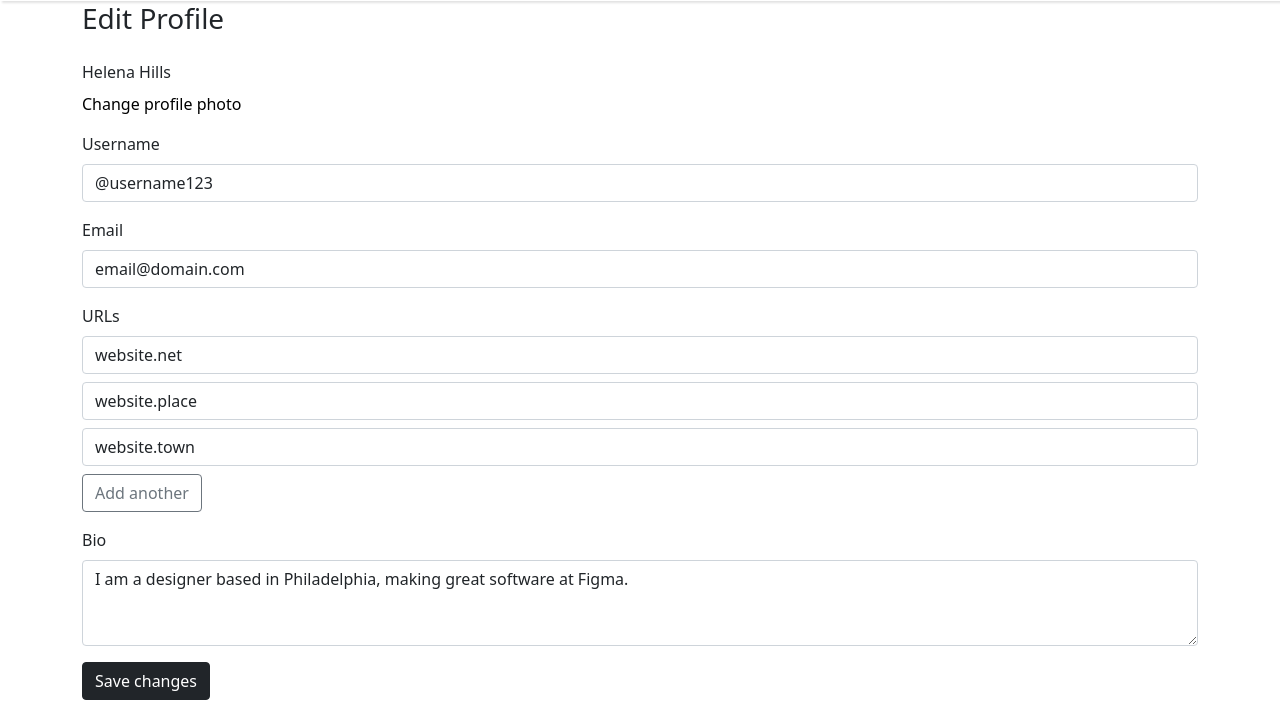
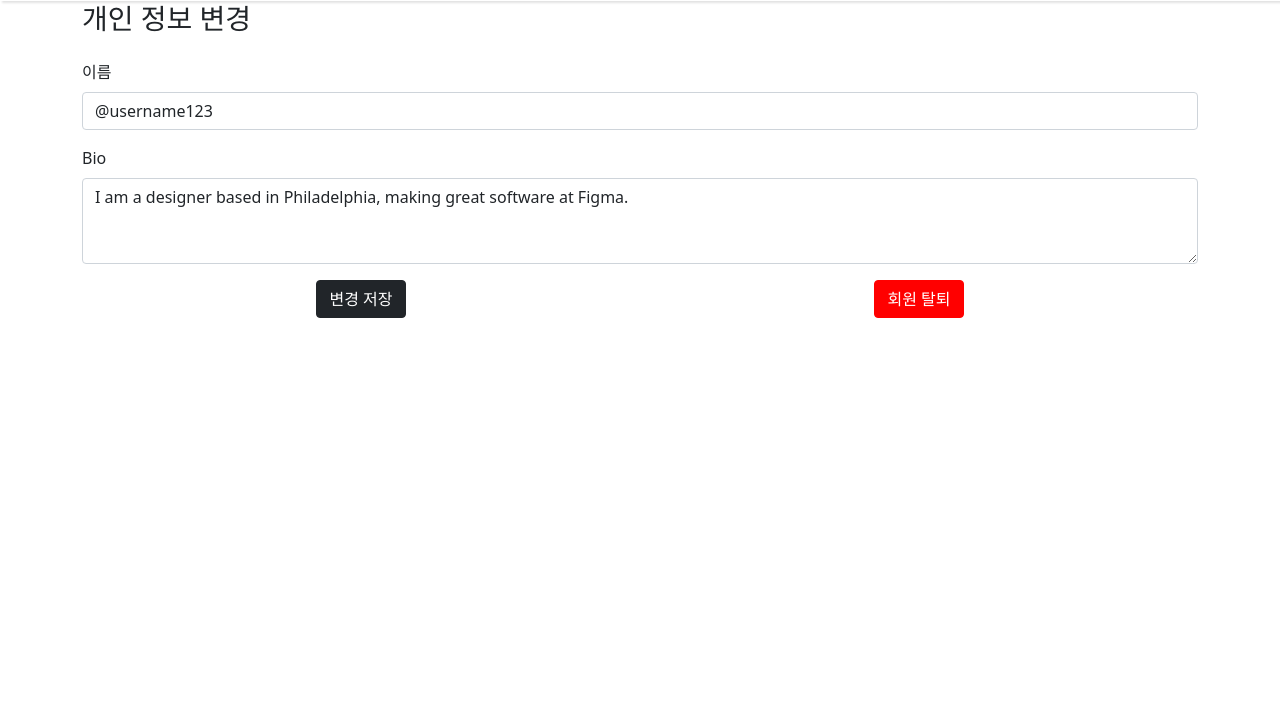
Before and after one commit to LeeGeunmo/HomeFit, a Django app: page /user/mypage/ in a window 1280 px wide. Shown: the part 89-800 px from the top of the page. Run offline with Django 4.2, Linux system fonts and the light colour scheme.

Commit message:
add style

```diff
--- a/static/css/header.css
+++ b/static/css/header.css
@@ -59,6 +59,10 @@ nav:nth-child(4) > a, span {
     font-size: 20px;
     margin-right: 15px;
     color: #FFFFFF;
+}
+
+.container {
+    margin-top: 50px;
 }
 
 .fitness {
@@ -130,3 +134,8 @@ nav:nth-child(4) > a, span {
     text-decoration: none;
     display: block;
 }
+
+.button-style {
+    display: flex;
+    justify-content: space-around;
+}
--- a/templates/user/mypage.html
+++ b/templates/user/mypage.html
@@ -13,34 +13,22 @@
     <!--<header include-html="header/index.html"></header>-->
     <div class="container mt-3">
         <div class="mb-4">
-            <h3>Edit Profile</h3>
+            <h3>개인 정보 변경</h3>
         </div>
         <form>
             <div class="mb-3">
-                <label for="photo" class="form-label">Helena Hills</label>
-                <a href="#" class="d-block">Change profile photo</a>
-            </div>
-            <div class="mb-3">
-                <label for="username" class="form-label">Username</label>
+                <label for="username" class="form-label">이름</label>
                 <input type="text" class="form-control" id="username" value="@username123">
-            </div>
-            <div class="mb-3">
-                <label for="email" class="form-label">Email</label>
-                <input type="email" class="form-control" id="email" value="email@domain.com">
-            </div>
-            <div class="mb-3" id="url-fields">
-                <label for="urls" class="form-label">URLs</label>
-                <input type="text" class="form-control mb-2" id="url1" value="website.net">
-                <input type="text" class="form-control mb-2" id="url2" value="website.place">
-                <input type="text" class="form-control mb-2" id="url3" value="website.town">
-                <button type="button" class="btn btn-outline-secondary" onclick="addURL()">Add another</button>
             </div>
             <div class="mb-3">
                 <label for="bio" class="form-label">Bio</label>
                 <textarea class="form-control" id="bio"
                     rows="3">I am a designer based in Philadelphia, making great software at Figma.</textarea>
             </div>
-            <button type="submit" class="btn btn-dark">Save changes</button>
+            <div class="button-style">
+                <button type="submit" class="btn btn-dark">변경 저장</button>
+                <button style="background-color: red; border-color: red;" type="submit" class="btn btn-dark">회원 탈퇴</button>
+            </div>
         </form>
     </div>
 
```
